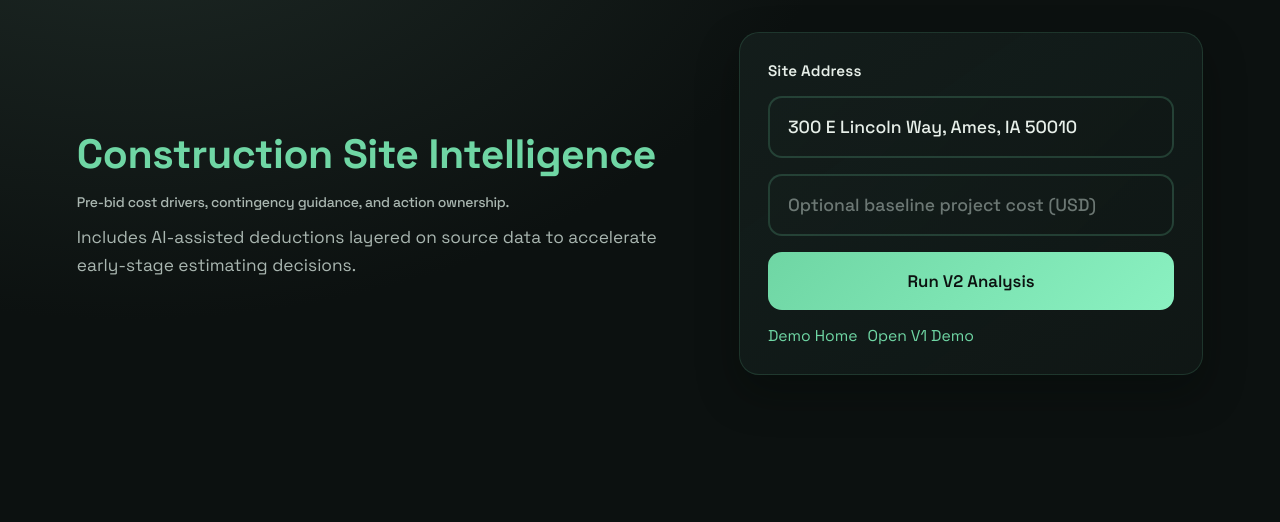
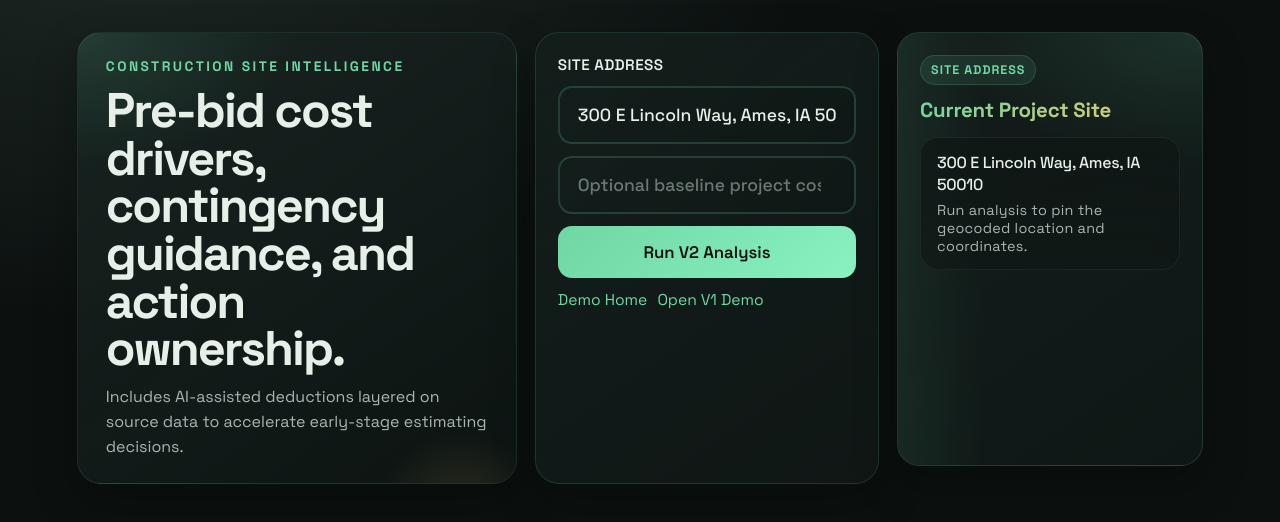
Before and after one commit to soumyamurthy/construction-site-intel, a Next.js app: page /v2 in a window 1280 px wide. Shown: the top 522 px of the page. Built offline with nearby package versions, Linux system fonts and the light colour scheme.

Commit message:
Refine V2 hero layout and readability

```diff
--- a/app/globals.css
+++ b/app/globals.css
@@ -309,46 +309,79 @@ button:hover {
   margin-bottom: 18px;
 }
 
+.v2-top-stage {
+  grid-template-columns: minmax(0, 1.15fr) minmax(320px, 0.9fr) minmax(280px, 0.8fr);
+  gap: 18px;
+  align-items: stretch;
+  min-height: min(26vh, 260px);
+}
+
 .v2-hero {
-  grid-template-columns: minmax(0, 1.15fr) minmax(360px, 0.85fr);
-  gap: 34px;
   align-items: stretch;
 }
 
+.v2-top-panel {
+  min-width: 0;
+}
+
 .v2-hero-copy {
+  position: relative;
   display: flex;
   flex-direction: column;
   justify-content: center;
-  min-width: 0;
+  gap: 12px;
+  padding: 24px 28px;
+  border-radius: 24px;
+  overflow: hidden;
+  background:
+    radial-gradient(360px 220px at 0% 0%, rgba(111, 214, 164, 0.14), transparent 60%),
+    linear-gradient(145deg, rgba(24, 36, 33, 0.92), rgba(14, 21, 19, 0.85));
+  border: 1px solid rgba(111, 214, 164, 0.12);
+  box-shadow: var(--shadow);
+}
+
+.v2-title-panel::after {
+  content: "";
+  position: absolute;
+  inset: auto -8% -28% auto;
+  width: 180px;
+  height: 180px;
+  border-radius: 999px;
+  background: radial-gradient(circle, rgba(241, 200, 106, 0.14), transparent 68%);
+  pointer-events: none;
 }
 
 .v2-hero-card {
-  padding: 28px;
+  padding: 22px;
+  border-radius: 24px;
 }
 
 .v2-hero-form {
-  gap: 16px;
+  gap: 12px;
 }
 
 .v2-address-label {
-  font-size: 1rem;
-  letter-spacing: 0.01em;
+  font-size: 0.96rem;
+  letter-spacing: 0.03em;
+  text-transform: uppercase;
+  color: var(--accent);
 }
 
 .v2-hero-input {
-  min-height: 62px;
-  font-size: 1.06rem !important;
+  min-height: 54px;
+  font-size: 1rem !important;
 }
 
 .v2-hero-button {
-  min-height: 58px;
-  font-size: 1.08rem !important;
+  min-height: 52px;
+  font-size: 1rem !important;
 }
 
 .v2-site-header {
   position: relative;
   overflow: hidden;
-  padding: 24px 26px;
+  height: 100%;
+  padding: 22px;
   border-radius: 22px;
   border: 1px solid rgba(111, 214, 164, 0.16);
   background:
@@ -384,16 +417,17 @@ button:hover {
 .v2-site-title {
   position: relative;
   z-index: 1;
-  margin-top: 14px;
-  margin-bottom: 18px;
+  margin-top: 12px;
+  margin-bottom: 14px;
+  font-size: clamp(1.1rem, 1.6vw, 1.45rem);
 }
 
 .v2-site-address-card {
   position: relative;
   z-index: 1;
   display: grid;
-  gap: 8px;
-  padding: 18px 20px;
+  gap: 6px;
+  padding: 14px 16px;
   border-radius: 18px;
   border: 1px solid rgba(255, 255, 255, 0.06);
   background: linear-gradient(180deg, rgba(15, 23, 21, 0.78), rgba(15, 23, 21, 0.58));
@@ -401,19 +435,21 @@ button:hover {
 }
 
 .v2-site-address {
-  font-size: clamp(1rem, 1.4vw, 1.18rem);
+  font-size: clamp(1rem, 1.2vw, 1.08rem);
   font-weight: 500;
   letter-spacing: -0.02em;
   color: var(--ink);
-  line-height: 1.25;
-  white-space: nowrap;
+  line-height: 1.35;
+  display: -webkit-box;
+  -webkit-line-clamp: 2;
+  line-clamp: 2;
+  -webkit-box-orient: vertical;
   overflow: hidden;
-  text-overflow: ellipsis;
 }
 
 .v2-site-coordinates {
   color: var(--muted);
-  font-size: 0.98rem;
+  font-size: 0.9rem;
   letter-spacing: 0.02em;
 }
 
@@ -853,14 +889,21 @@ button:hover {
 
 .v2-page .tag {
   color: var(--accent);
+  font-size: clamp(0.86rem, 1vw, 0.96rem);
+  font-weight: 700;
+  text-transform: uppercase;
+  letter-spacing: 0.18em;
+  margin-bottom: 0;
 }
 
 .v2-page .hero h1 {
-  color: var(--muted);
-  font-weight: 500;
-  font-size: 14px;
-  line-height: 1.45;
-  max-width: 48ch;
+  color: var(--ink);
+  font-weight: 700;
+  font-size: clamp(2rem, 3.8vw, 3.4rem);
+  line-height: 0.98;
+  letter-spacing: -0.04em;
+  max-width: 11ch;
+  margin: 0;
 }
 
 .v2-page .hero p,
@@ -873,8 +916,9 @@ button:hover {
 }
 
 .v2-page .hero p {
-  max-width: 60ch;
-  font-size: 1.08rem;
+  max-width: 44ch;
+  font-size: 1rem;
+  line-height: 1.55;
 }
 
 .v2-page .card {
@@ -971,9 +1015,14 @@ button:hover {
     gap: 22px;
   }
 
+  .v2-top-stage {
+    min-height: auto;
+  }
+
   .v2-page .hero h1 {
     max-width: none;
     font-size: clamp(1.8rem, 8vw, 2.7rem);
+    line-height: 1.02;
   }
 
   .v2-hero-card {
@@ -986,5 +1035,8 @@ button:hover {
 
   .v2-site-address {
     font-size: 0.98rem;
+    -webkit-line-clamp: unset;
+    line-clamp: unset;
+    display: block;
   }
 }
--- a/app/v2/page.tsx
+++ b/app/v2/page.tsx
@@ -193,13 +193,13 @@ export default function V2Page() {
 
   return (
     <main className="v2-page">
-      <section className="hero v2-hero">
-        <div className="v2-hero-copy">
+      <section className="hero v2-hero v2-top-stage">
+        <div className="v2-hero-copy v2-top-panel v2-title-panel">
           <span className="tag">Construction Site Intelligence</span>
           <h1>Pre-bid cost drivers, contingency guidance, and action ownership.</h1>
           <p>Includes AI-assisted deductions layered on source data to accelerate early-stage estimating decisions.</p>
         </div>
-        <div className="card fade-in v2-hero-card">
+        <div className="card fade-in v2-hero-card v2-top-panel">
           <form className="form v2-hero-form" onSubmit={handleSubmit}>
             <label className="address-label v2-address-label">Site Address</label>
             <input
@@ -244,6 +244,22 @@ export default function V2Page() {
             </div>
           </form>
         </div>
+        <div className="v2-site-summary v2-top-panel">
+          <div className="v2-site-header">
+            <div className="v2-site-kicker">Site Address</div>
+            <h2 className="section-header v2-site-title">
+              {data ? "Matched Project Site" : "Current Project Site"}
+            </h2>
+            <div className="v2-site-address-card">
+              <div className="v2-site-address">{data?.address ?? address}</div>
+              <div className="v2-site-coordinates">
+                {data?.location
+                  ? `${data.location.lat.toFixed(5)}, ${data.location.lon.toFixed(5)}`
+                  : "Run analysis to pin the geocoded location and coordinates."}
+              </div>
+            </div>
+          </div>
+        </div>
       </section>
 
       {error && (
@@ -255,21 +271,6 @@ export default function V2Page() {
 
       {data && (
         <section className="fade-in">
-          <div className="v2-site-summary">
-            <div className="v2-site-header">
-              <div className="v2-site-kicker">Site</div>
-              <h2 className="section-header v2-site-title">Site Address</h2>
-              <div className="v2-site-address-card">
-                <div className="v2-site-address">{data.address}</div>
-                {data.location && (
-                  <div className="v2-site-coordinates">
-                    {data.location.lat.toFixed(5)}, {data.location.lon.toFixed(5)}
-                  </div>
-                )}
-              </div>
-            </div>
-          </div>
-
           <div className="card">
             <div className="section-title">Summary</div>
             <div className="v2-metrics-grid">
```
